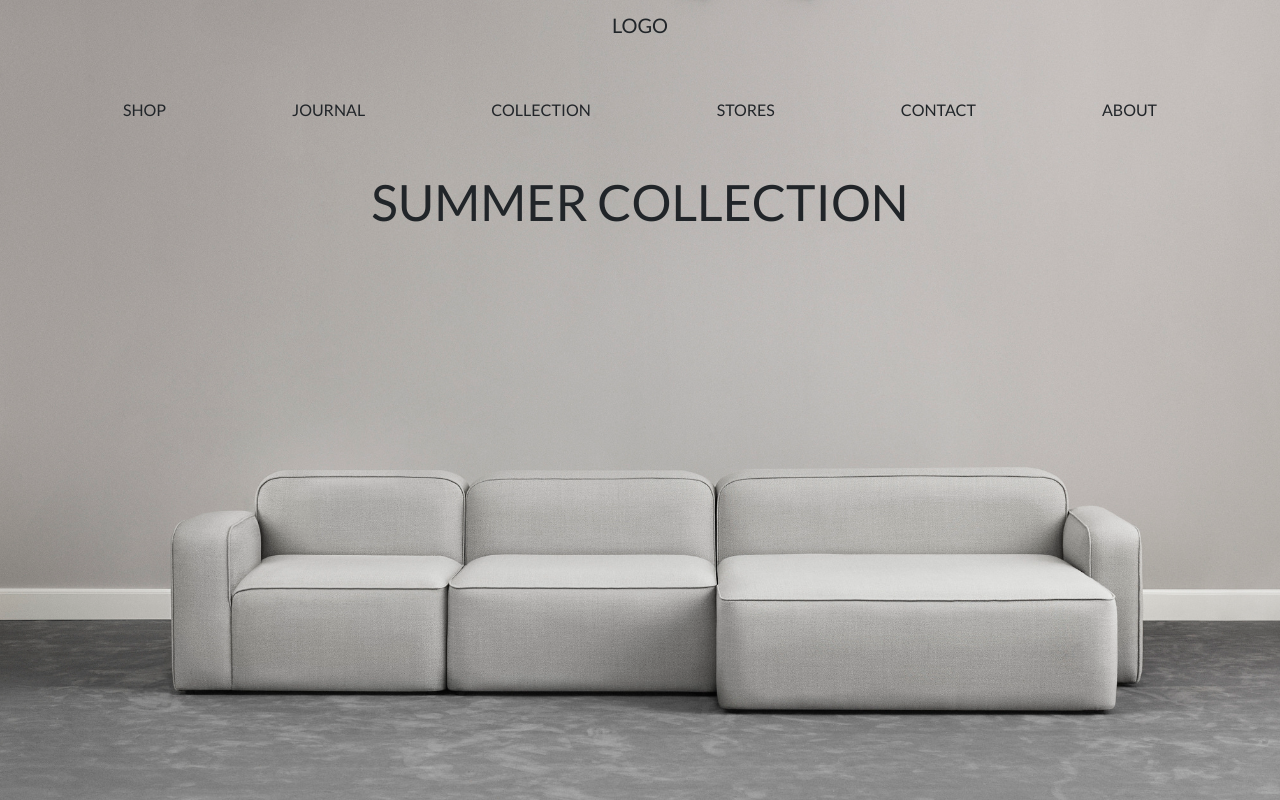
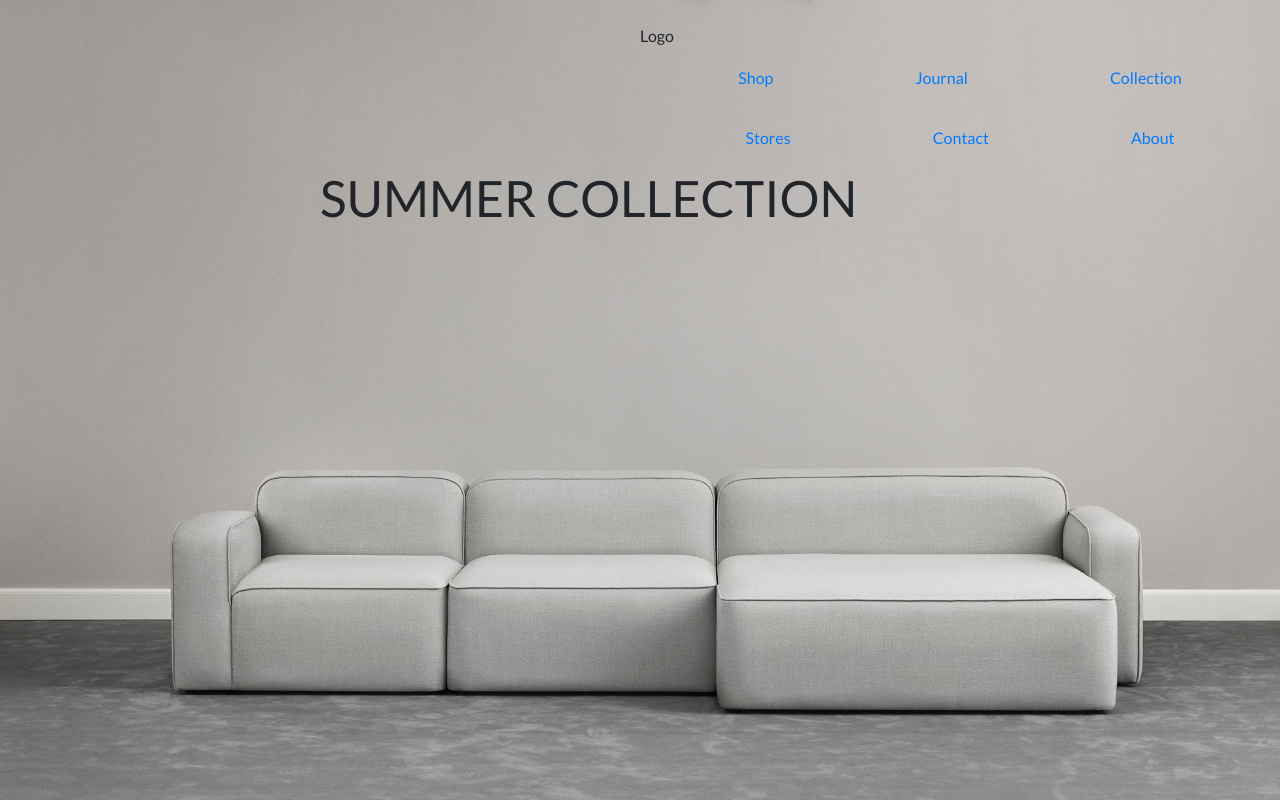
Before and after one commit to tzvika100/Furniture-site, a plain HTML site: page index.html in a window 1280 px wide. Shown: the top 800 px of the page. Drawn offline with nearby package versions, Linux system fonts and the light colour scheme.

Commit message:
header position

```diff
--- a/index.html
+++ b/index.html
@@ -10,10 +10,9 @@
 
 <body>
     <header class="site-header">
-    </header>
 
-    <div class="hero-img">
         <div class="logo">Logo</div>
+
         <ul class="nav justify-content-center">
             <li class="nav-item">
                 <a class="nav-link active" href="#">Shop</a>
@@ -34,10 +33,16 @@
                 <a class="nav-link " href="#" >About</a>
             </li>
         </ul>
-            <div class="header-title">
-                <h1 class="entry-title">Summer Collection</h1>
-            </div>
+
+        <div class="header-title">
+            <h1 class="entry-title">Summer Collection</h1>
+        </div>
+
+    </header>
+
+    <div class="hero-img">
     </div>
+
 
     <section class="home-section home-section_1">
         <article class="post">
--- a/style.css
+++ b/style.css
@@ -13,7 +13,7 @@ body{
 
 
  h2, h3, h4, h5, h6{
-    font-family: FuturaLt, Arial, Helvetica, sans-serif;
+    font-family: FuturaLT,Arial, Helvetica, sans-serif;
 }
 
 /* Images */
@@ -26,8 +26,12 @@ img {
 */
 
 /* Header */
+.site-header{
+    position: absolute;
+    top:3vh;
+    left:50%;
+}
 .hero-img{
-    /* position: relative; */
     height: 100vh;
     margin-bottom:120px;
     background-image: url(pic/pic1.jpg);
@@ -37,33 +41,36 @@ img {
 
 }
 
-.hero-img .logo{
-   padding-top:10px;
-    left:50%;
-    top:20px;
+.site-header.logo{
+    padding-top:10px;
     margin-bottom:40px;
     text-align: center;
     font-size: 20px;
     text-transform: uppercase;
 }
 
-.hero-img ul li{
+.site-header ul li{
     padding:10px 55px;
 }
 
-.hero-img .nav a {
+.site-header ul {
+    top:3vh;
+    left:50%;
+}
+
+
+.site-header.nav a {
     color: currentColor;
-    padding:8px 8px;
+    padding:0 3vw;
     font-size:16px;
     text-transform: uppercase;
 }
 
-.hero-img .header-title{
+.site-header .header-title{
     position: relative;
 }
 
-.hero-img .header-title h1{
-    position: absolute;
+.site-header .header-title .entry-title{
     top:2rem;
     left:50%;
     z-index: 1;
```
